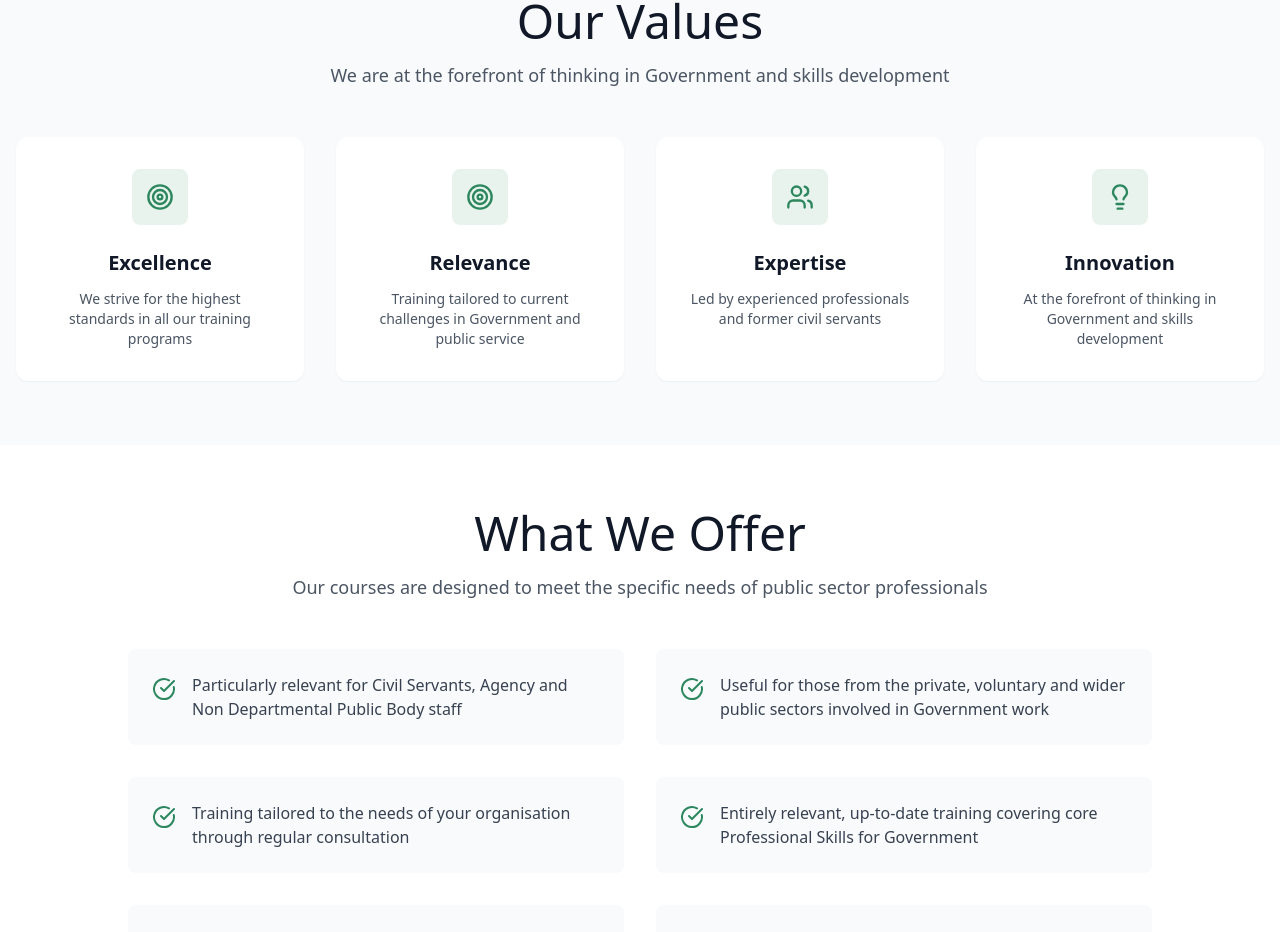
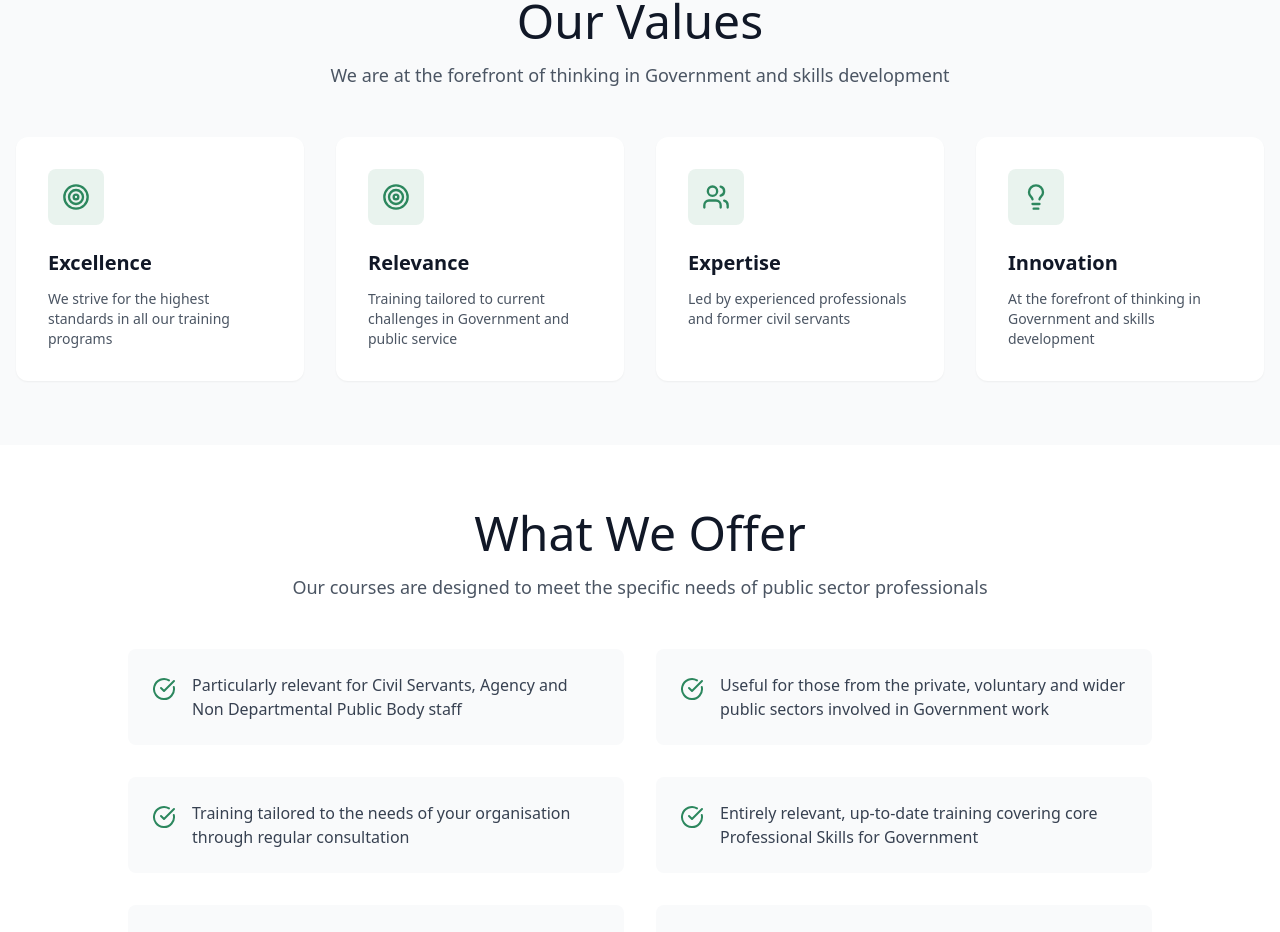
Before and after one commit to digitalconceptsmu/government-exchange-website, a Nuxt app: page /about in a window 1280 px wide. Shown: the part 1414-2346 px from the top of the page. Built offline with nearby package versions, Linux system fonts and the light colour scheme.

Commit message:
feat: aligned icon and text on a section on home and about page

```diff
--- a/components/About/About.vue
+++ b/components/About/About.vue
@@ -155,10 +155,10 @@
           <div
             v-for="(value, index) in values"
             :key="index"
-            class="bg-white p-8 rounded-xl shadow-sm hover:shadow-md transition-shadow text-center"
+            class="bg-white p-8 rounded-xl shadow-sm hover:shadow-md transition-shadow"
           >
             <div
-              class="w-14 h-14 bg-primary/10 rounded-lg flex items-center justify-center mb-6 mx-auto"
+              class="w-14 h-14 bg-primary/10 rounded-lg flex items-center justify-center mb-6"
             >
               <component :is="value.icon" class="w-7 h-7 text-primary" />
             </div>
--- a/components/Features/Features.vue
+++ b/components/Features/Features.vue
@@ -32,9 +32,9 @@
         <div
           v-for="(feature, index) in features"
           :key="index"
-          class="bg-white flex flex-col items-start rounded-lg p-8 hover:shadow-lg transition-shadow"
+          class="bg-white rounded-lg p-8 hover:shadow-lg transition-shadow"
         >
-          <div class="w-16 h-16 bg-primary/10 rounded-lg flex items-center justify-center mb-6 mx-auto">
+          <div class="w-16 h-16 bg-primary/10 rounded-lg flex items-center justify-center mb-6">
             <component :is="feature.icon" class="w-8 h-8 text-primary" />
           </div>
           <h3 class="text-xl text-gray-900 mb-3">
```
